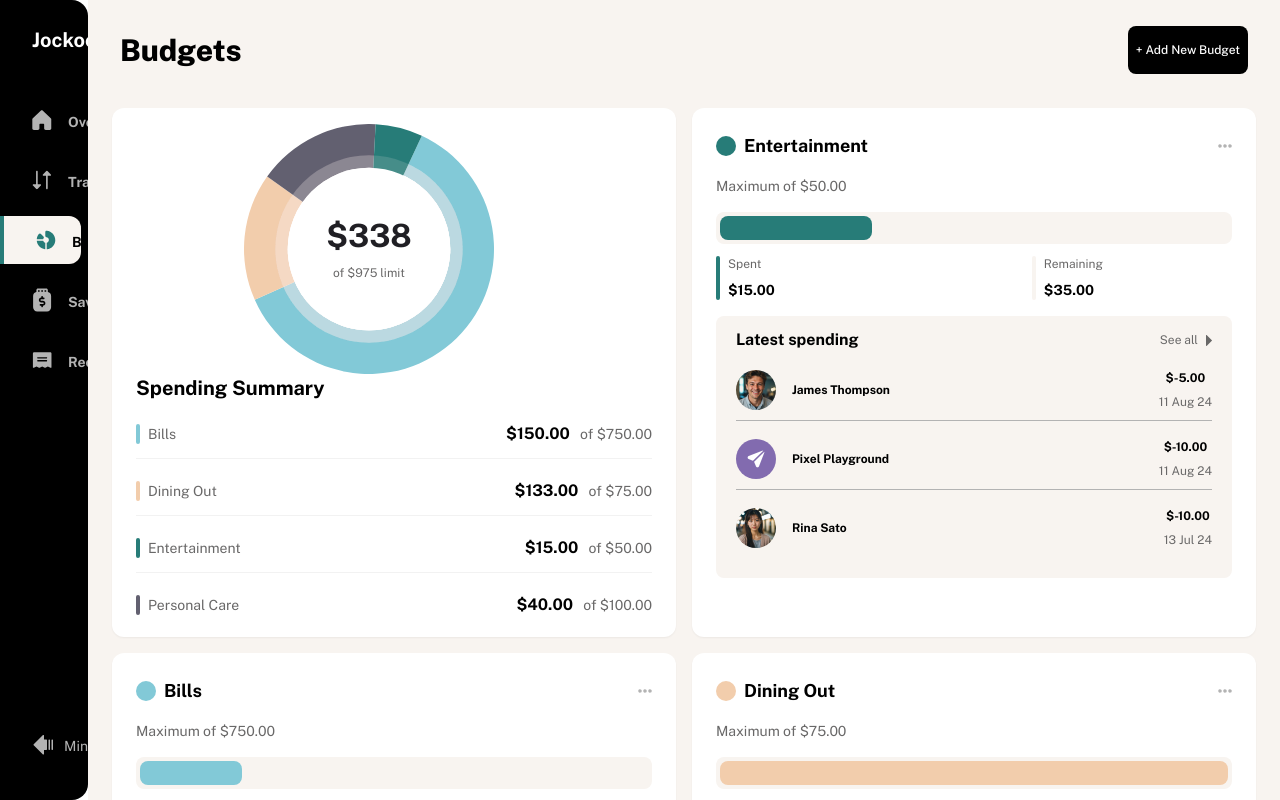
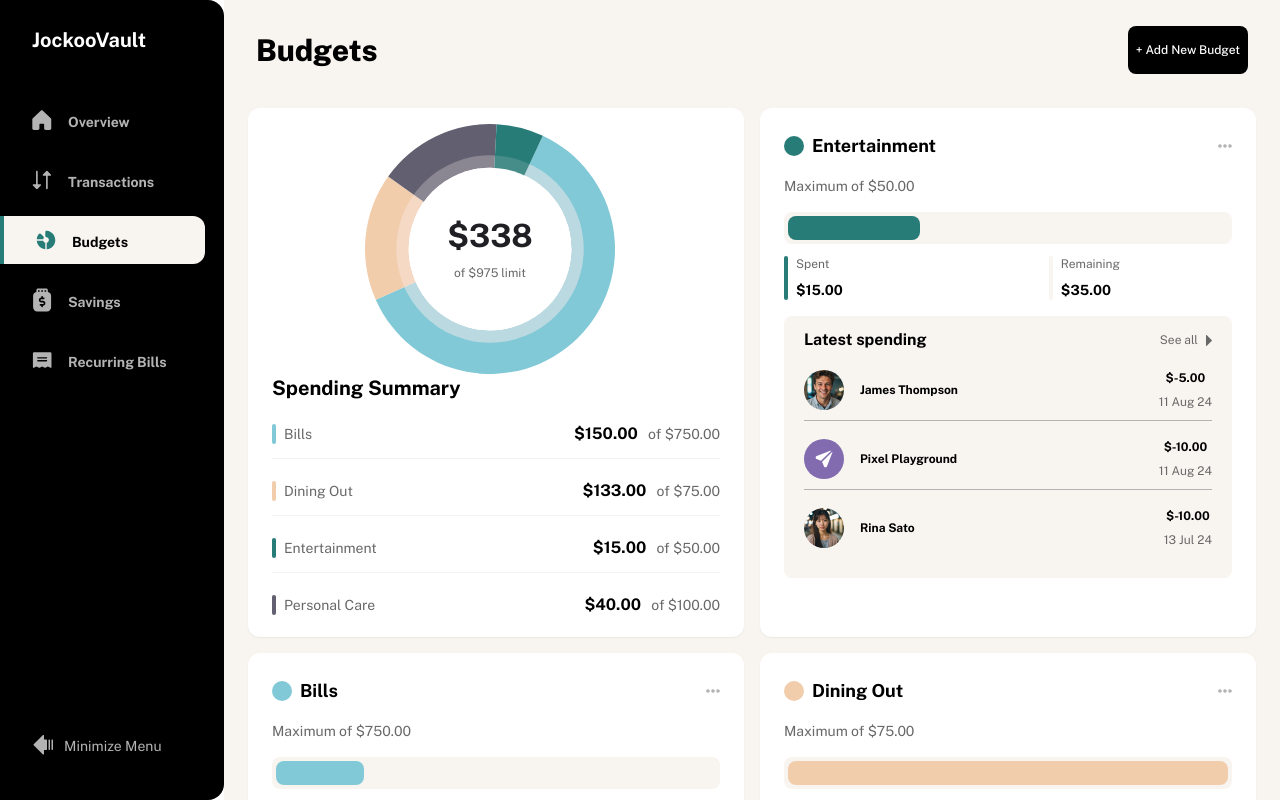
Before and after one commit to SonOfMan12316/mancyDev-finance-tracker, a React (Vite) app: page /budgets in a window 1280 px wide. Built offline with nearby package versions, Linux system fonts and the light colour scheme.

Commit message:
feat: sidenav collapse and expand fix

```diff
--- a/src/components/global/SideNav.tsx
+++ b/src/components/global/SideNav.tsx
@@ -75,13 +75,10 @@ const SideNav = () => {
   return (
     <div
       className={classnames(
-        "hidden lg:block bg-black rounded-r-2xl h-screen overflow-x-hidden overflow-y-auto absolute lg:relative z-20",
-        "transition-all duration-300 ease-[cubic-bezier(0.4,0,0.2,1)]",
-        "will-change-transform",
-        {
-          "w-[14rem] animate-sidebar-expand": sidenavState,
-          "w-[5rem] animate-sidebar-collapse": !sidenavState,
-        }
+        "hidden lg:block  bg-black rounded-r-2xl h-screen overflow-x-hidden overflow-y-auto absolute lg:relative z-20",
+        "transition-all duration-300 ease-in-out",
+        { 'min-w-14 w-1/6': sidenavState },
+        { 'min-w-5.5 w-5.5': !sidenavState }
       )}
     >
       <div className="w-full h-full py-6 relative flex flex-col">
--- a/tailwind.config.js
+++ b/tailwind.config.js
@@ -1,6 +1,6 @@
+/** @type {import('tailwindcss').Config} */
 module.exports = {
   content: ["./index.html", "./src/**/*.{js,ts,jsx,tsx}"],
-  purge: [],
   darkMode: false, // or 'media' or 'class'
   theme: {
     extend: {
@@ -21,6 +21,13 @@ module.exports = {
       },
       flexGrow: {
         1.2: '1.2',
+      },
+      minWidth: {
+        '14': '14rem',
+        '5.5': '5.5rem'
+      },
+      width: {
+        '5.5': '5.5rem'
       },
       keyframes: {
         sidebarExpand: {
```
